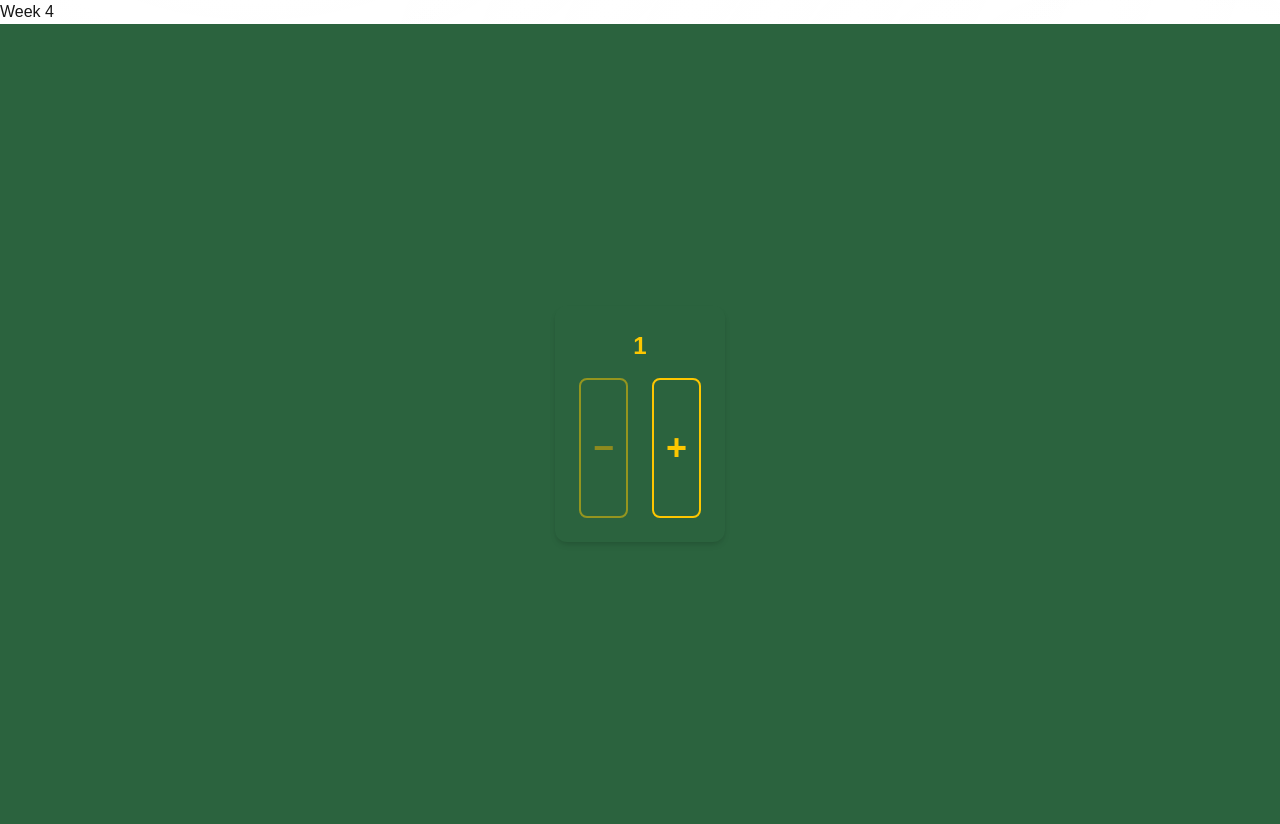
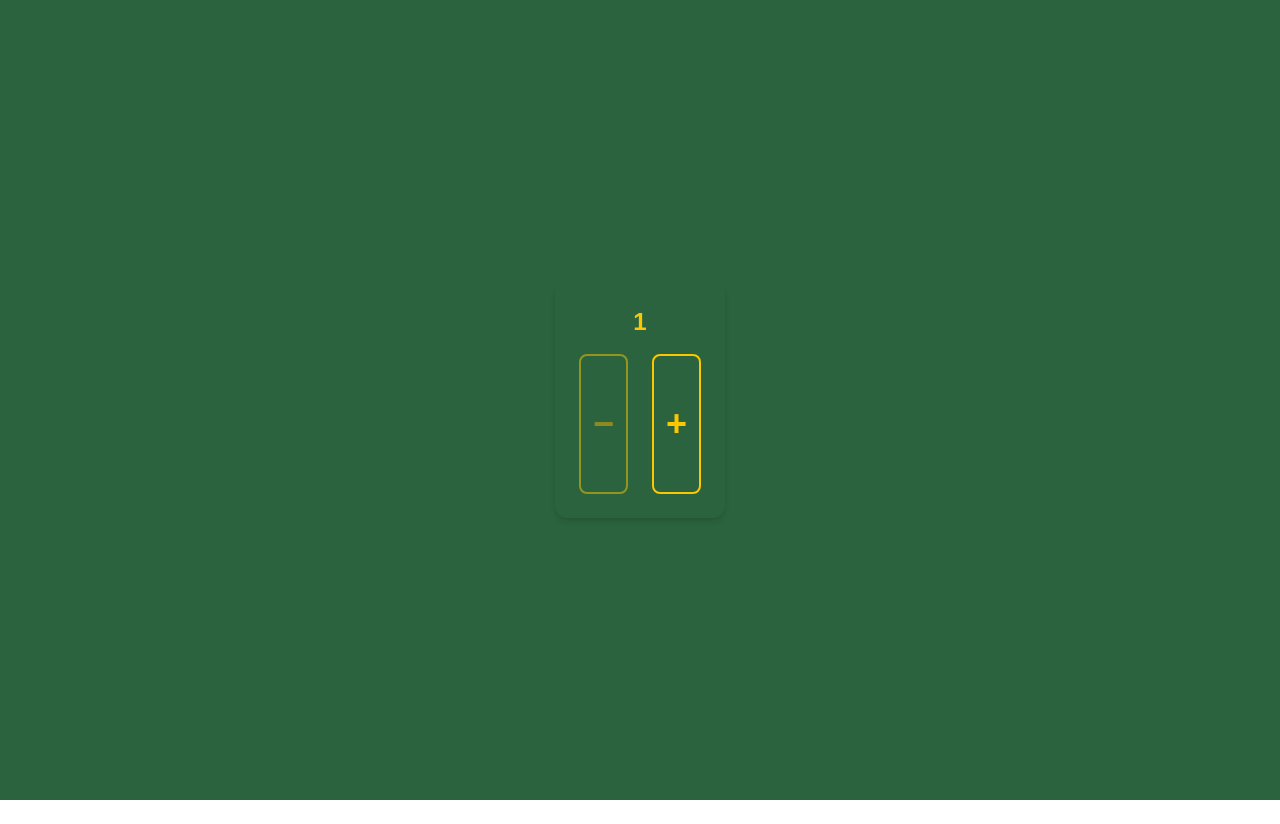
Before and after one commit to BilalBerhane/cprg306-assignments, a Next.js app: page /week-4 in a window 1280 px wide. After the commit the page ends 800 px from the top, so only its background shows below. Built offline with nearby package versions, Linux system fonts and the light colour scheme.

Commit message:
Update page.js

```diff
--- a/app/week-4/page.js
+++ b/app/week-4/page.js
@@ -4,7 +4,7 @@ import NewItem from "./new-item";
 export default function Page() {
   return (
     <main>
-      <h1>Week 4</h1>
+
       <NewItem />
     </main>
   );
```
